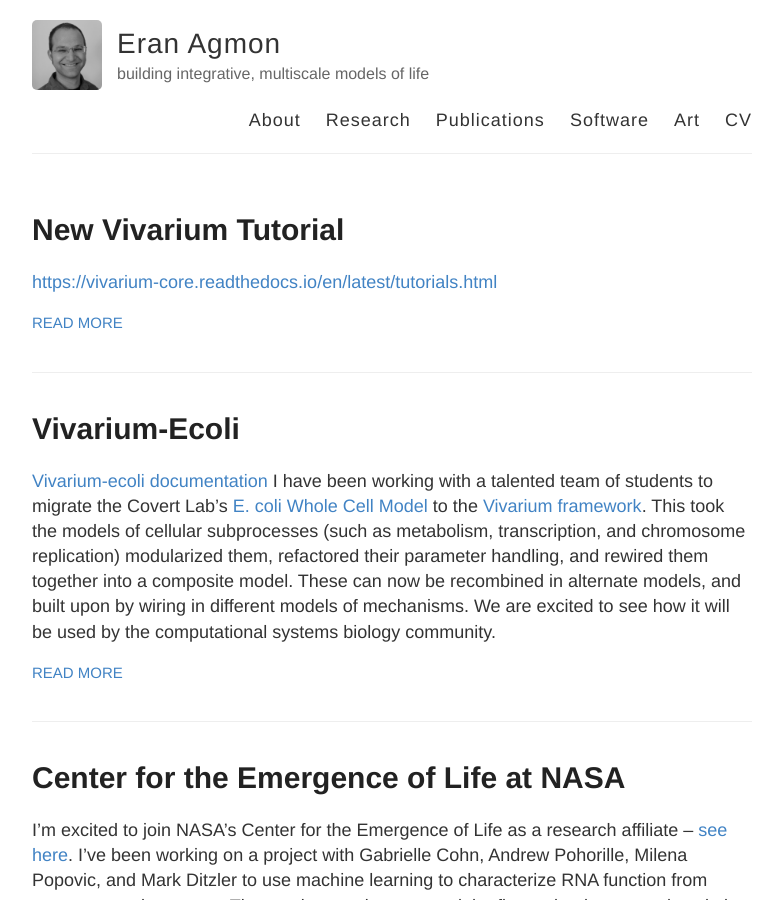
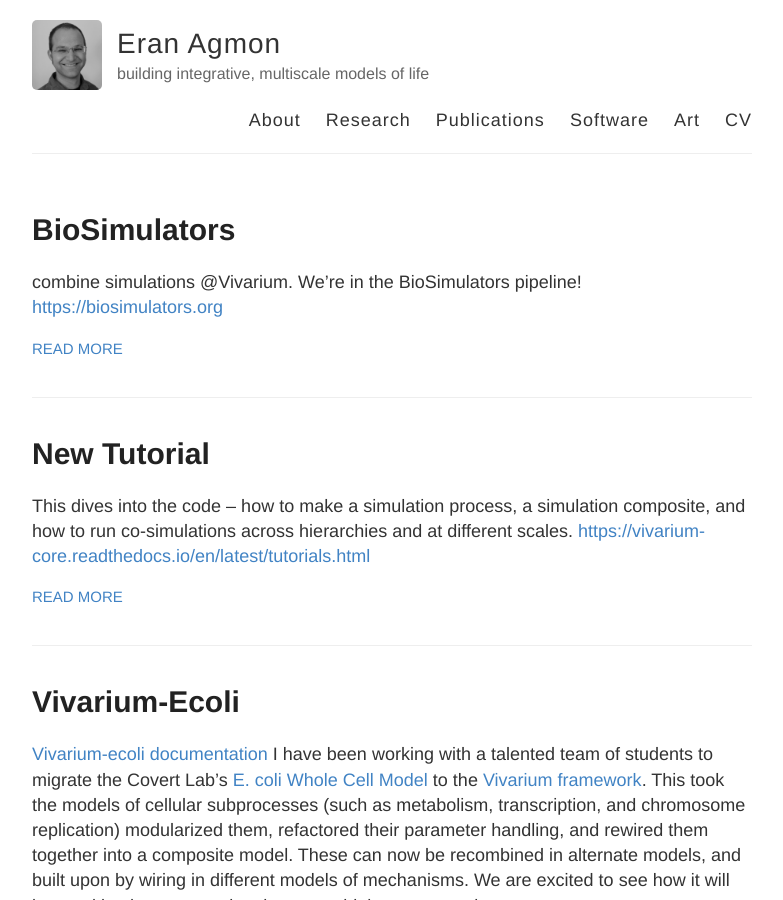
Before and after one commit to eagmon/eagmon.github.io, a Jekyll site: the page built from index.html, in a window 1280 px wide and 900 px high. Shown: the whole window, without its empty margins (248-1031 px from the left). Built offline with Jekyll 4.4.1, drawn with Linux system fonts in a browser that asks for light colours.

Commit message:
biosimulators post

```diff
--- a/_posts/2021-10-6-tutorialpage.md
+++ b/_posts/2021-10-6-tutorialpage.md
@@ -1,5 +1,8 @@
 ---
 layout: post
-title: New Vivarium Tutorial
+title: New Tutorial
 ---
+This dives into the code -- how to make a simulation process,
+a simulation composite, and how to run co-simulations across
+hierarchies and at different scales.
 [https://vivarium-core.readthedocs.io/en/latest/tutorials.html](https://vivarium-core.readthedocs.io/en/latest/tutorials.html)
--- /dev/null
+++ b/_posts/2021-10-7-biosimulators.md
@@ -0,0 +1,12 @@
+---
+layout: post
+title: BioSimulators
+---
+combine simulations @Vivarium. We're in the BioSimulators pipeline!
+[https://biosimulators.org](https://biosimulators.org)
+
+BioSimulators is a free registry of biosimulation tools, with a standardized interface.
+The simulators support a broad range of frameworks
+(e.g., logical, kinetic), simulation algorithms (e.g., FBA, SSA),
+and formats (e.g., BNGL, CellML, NeuroML/LEMS, SBML, Smoldyn).
+And with Vivarium, they can now be combined.
```
